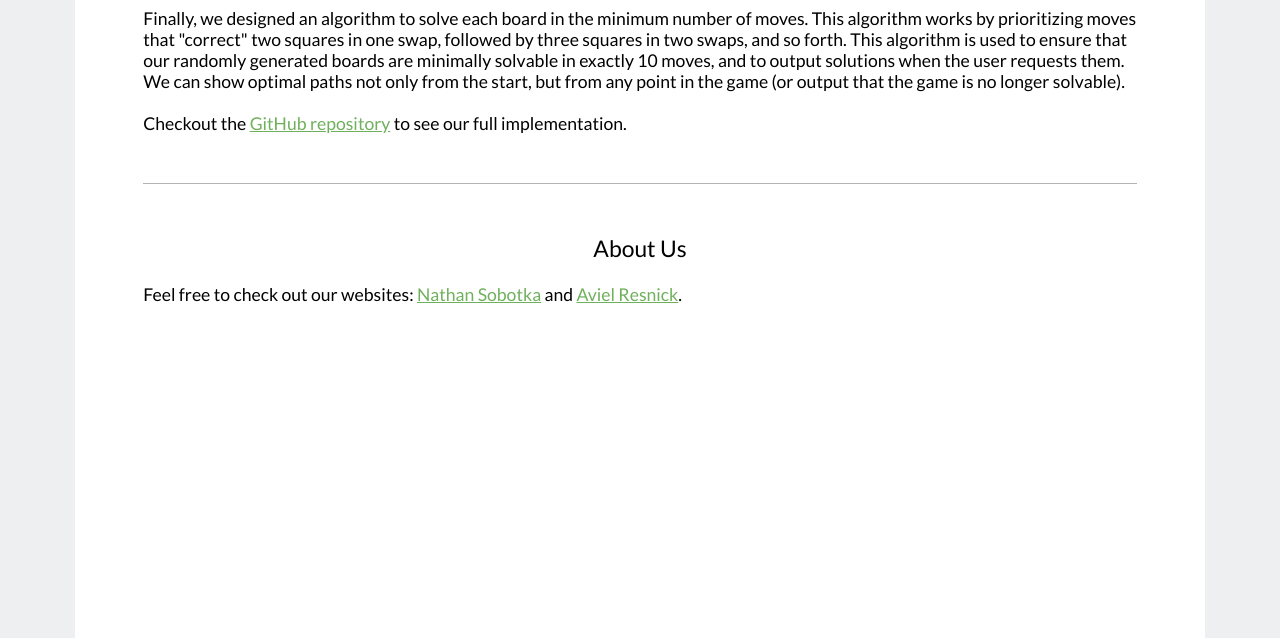
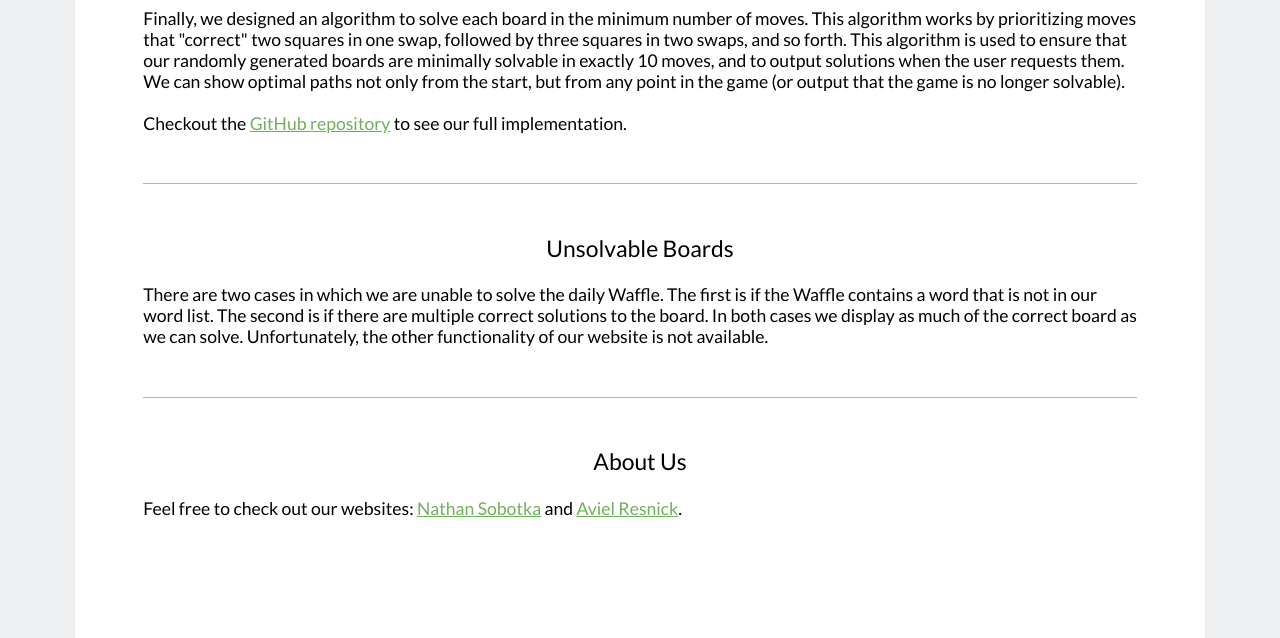
Before and after one commit to nsobotka/Waffler, a Flask app: page /about in a window 1280 px wide. Shown: the part 962-1600 px from the top of the page. Run offline with Flask 2, Linux system fonts and the light colour scheme.

Commit message:
Unsolvable boards in readme and about page

```diff
--- a/app/templates/about.html
+++ b/app/templates/about.html
@@ -44,6 +44,10 @@
             We can show optimal paths not only from the start, but from any point in the game (or output that the game is no longer solvable).<br><br>
             Checkout the <a href="https://github.com/nsobotka/Waffler" style="color: #6fb05c;" target="_blank">GitHub repository</a> to see our full implementation.
             <hr>
+            <div class = "about_heading" id="Unsolvable"><p>Unsolvable Boards</p></div>
+            There are two cases in which we are unable to solve the daily Waffle. The first is if the Waffle contains a word that is not in our word list. The second is if there are multiple correct
+            solutions to the board. In both cases we display as much of the correct board as we can solve. Unfortunately, the other functionality of our website is not available.
+            <hr>
             <div class = "about_heading" id="About Us"><p>About Us</p></div>
             Feel free to check out our websites: <a href="https://nsobotka.github.io" style="color: #6fb05c;" target="_blank">Nathan Sobotka</a> and <a href="http://avielresnick.com" style="color: #6fb05c;" target="_blank">Aviel Resnick</a>. <br><br><br>
         </div>
```
Also changed, not shown: README.md.
